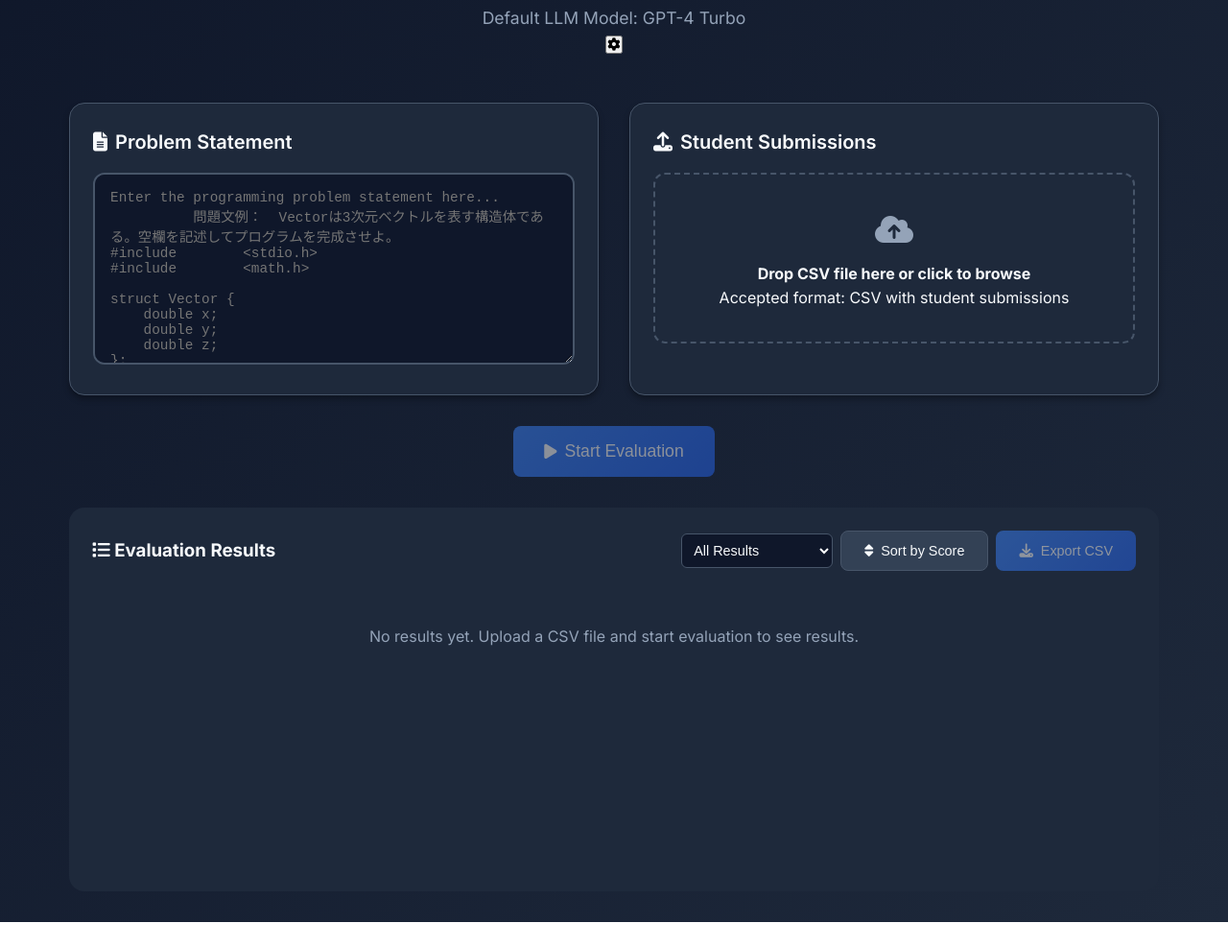
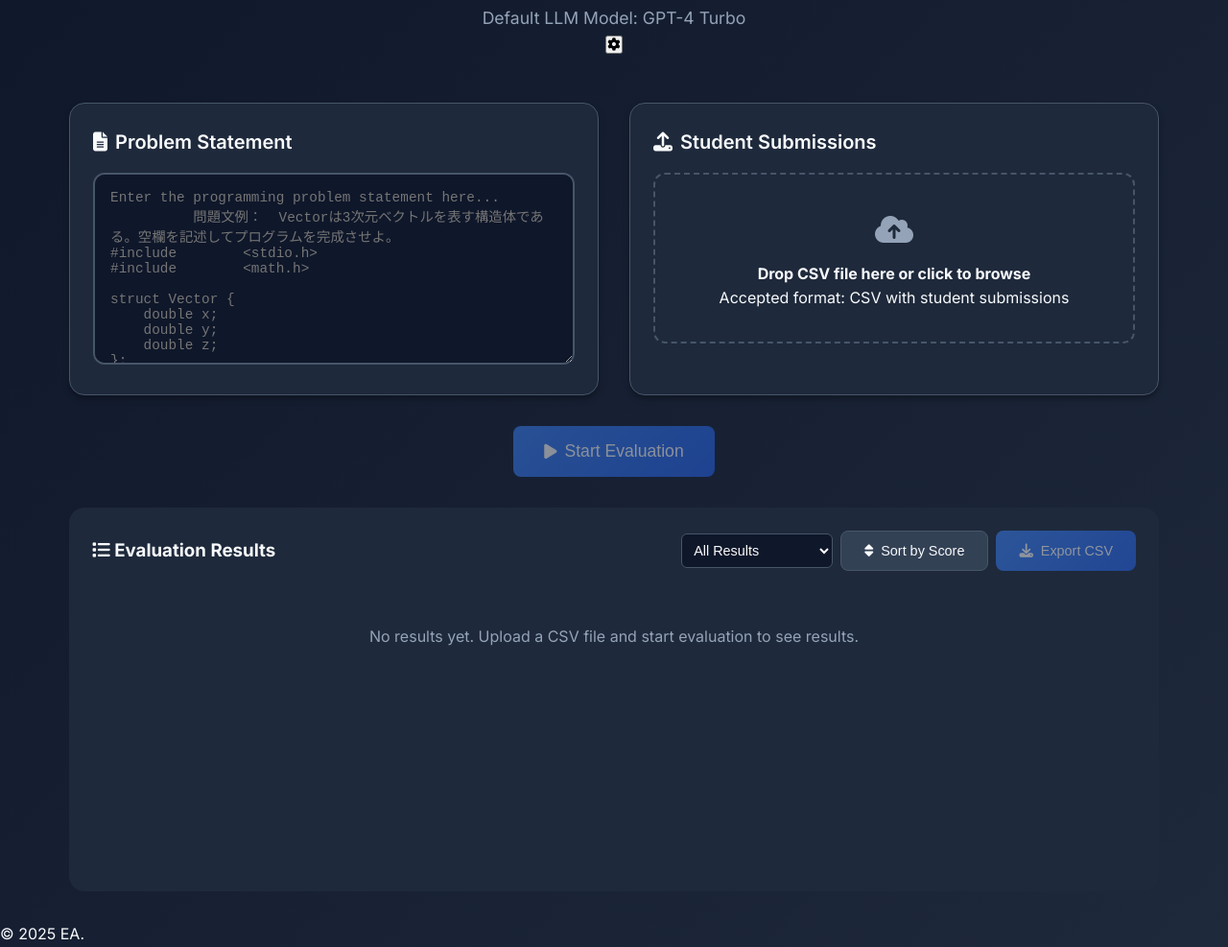
Before and after one commit to sylmanu/code-evaluation-pro, a website: page public/index.html in a window 1280 px wide. Shown: the part 112-1099 px from the top of the page at 96% size. Before the commit the page ends 1073 px from the top, so only its background shows below. Drawn offline with nearby package versions, Linux system fonts and the light colour scheme.

Commit message:
Add footnote and other

```diff
--- a/public/index.html
+++ b/public/index.html
@@ -233,5 +233,8 @@ int main() {
 
   <script src="https://unpkg.com/papaparse@latest/papaparse.min.js"></script>
   <script src="app.js"></script>
+ <footer class="footer">
+    <p>&copy; 2025 EA.</p>
+  </footer>
 </body>
 </html>
--- a/server.js
+++ b/server.js
@@ -120,3 +120,9 @@ app.listen(port, () => {
     console.log(`🔑 Hardcoded API Key: ${HARDCODED_API_KEY !== "sk-your-openai-api-key-here" ? 'Configured ✅' : 'Please set your API key ❌'}`);
     console.log(`🌍 Environment: ${process.env.NODE_ENV || 'development'}`);
 });
+
+
+
+// git add .
+// git commit -m "Add OpenAI API key or whatever"
+// git push
```
